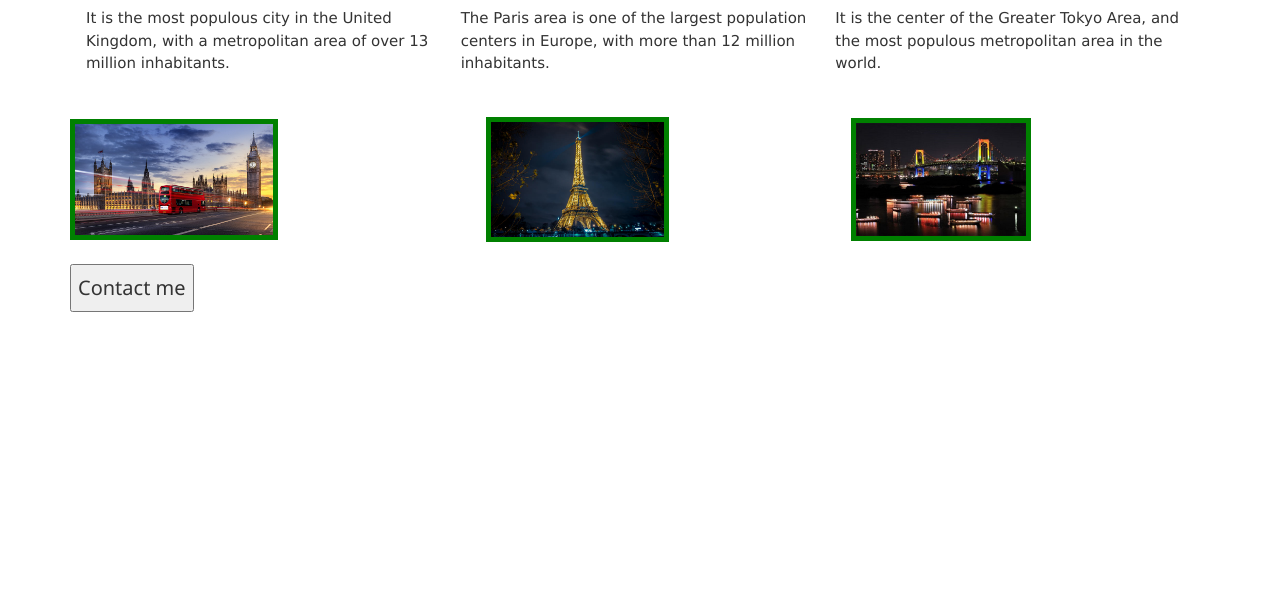
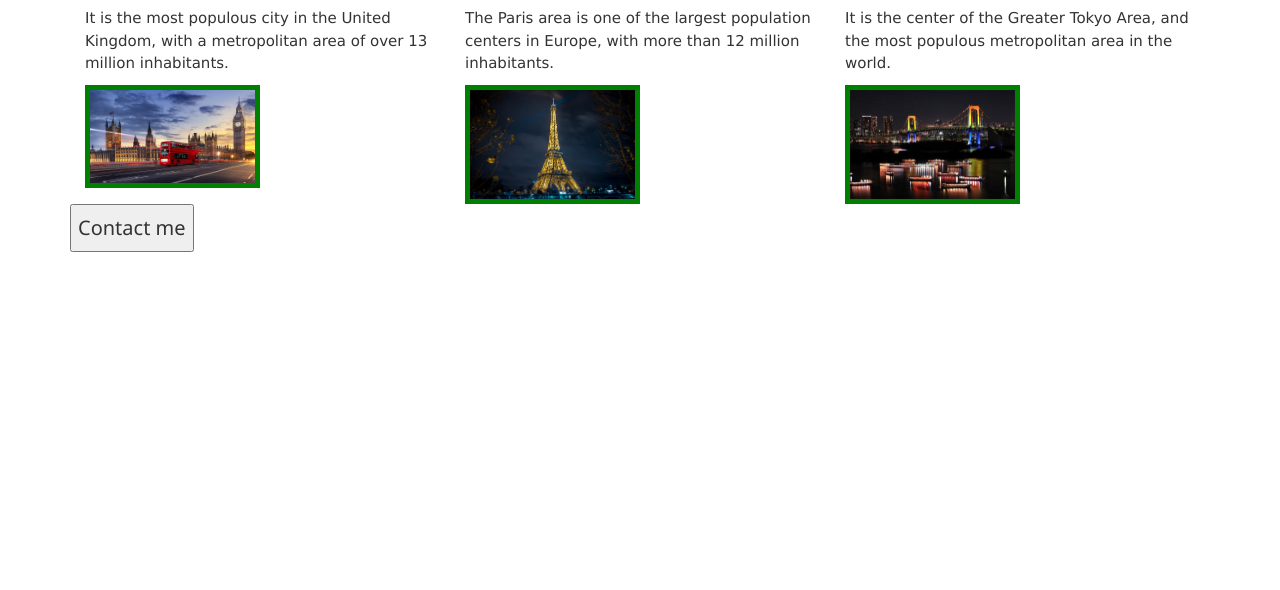
Before and after one commit to Zerka1982/travel-guide, a plain HTML site: page travel.html in a window 1280 px wide. Shown: the part 210-800 px from the top of the page. Drawn offline with nearby package versions, Linux system fonts and the light colour scheme.

Commit message:
same changes

```diff
--- a/travel.html
+++ b/travel.html
@@ -54,45 +54,35 @@
 
 </div>
 
-<div class="w3-row-padding">
+<div class="row-content">
 
-<div class="w3-third">
+<div class="col-12 col-md-4">
   <h2>London</h2>
   <p>London is the capital city of England.</p>
   <p>It is the most populous city in the United Kingdom,
   with a metropolitan area of over 13 million inhabitants.</p>
+  <img class="image" src="./images/London.jpg" alt="picture of London"/>
 </div>
 
-<div class="w3-third">
+<div class="col-12 col-md-4">
   <h2>Paris</h2>
   <p>Paris is the capital of France.</p>
   <p>The Paris area is one of the largest population centers in Europe,
   with more than 12 million inhabitants.</p>
+  <img class="image" src="./images/img_1.jpg" alt="picture of Paris"/>
 </div>
 
-<div class="w3-third">
+<div class="col-12 col-md-4">
   <h2>Tokyo</h2>
   <p>Tokyo is the capital of Japan.</p>
   <p>It is the center of the Greater Tokyo Area,
   and the most populous metropolitan area in the world.</p>
+  <img class="image" src="./images/tokyo-bay.jpg" alt="picture of Tokyo"/>
 </div>
 
 </div>
-      <p>&nbsp;</p>
-	  <table>
-	  <tr>
-	  <td>
-      <img class="image" src="./images/London.jpg" alt="picture of London"/>
-	  </td>
 
-	  <td>
-      <img class="image" src="./images/img_1.jpg" alt="picture of Paris"/>
-	  </td>
-	  <td>
-      <img class="image" src="./images/tokyo-bay.jpg" alt="picture of Tokyo"/>
-	  </td>
 
-	  </tr> </table>
 	  <br/>
       <button><h4 id="title" onclick="contactMe()">Contact me</h4></button>
 
@@ -107,6 +97,5 @@
 
     <script src="js/jquery.min.js"></script>
     <script src="js/bootstrap.min.js"></script>
-
   </body>
 </html>
```
